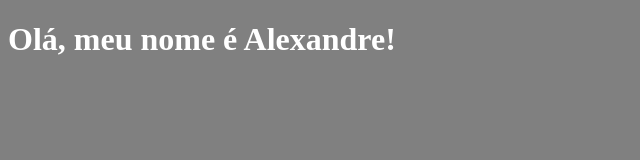
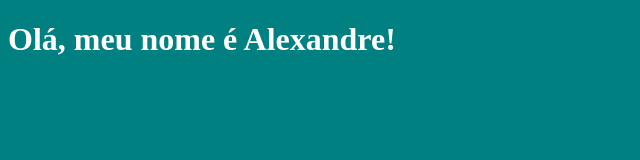
Before and after one commit to Alexandre-Siqueira/techweek-2026, a plain HTML site: page index.html in a window 1280 px wide. Shown: the whole page, without its empty margins (0-640 px from the left). Drawn offline with Linux system fonts and the light colour scheme.

Commit message:
Mudança de Cor Novamente

```diff
--- a/style.css
+++ b/style.css
@@ -1,5 +1,5 @@
 body {
-    background-color: gray;
+    background-color: teal;
 
 }
 
```
